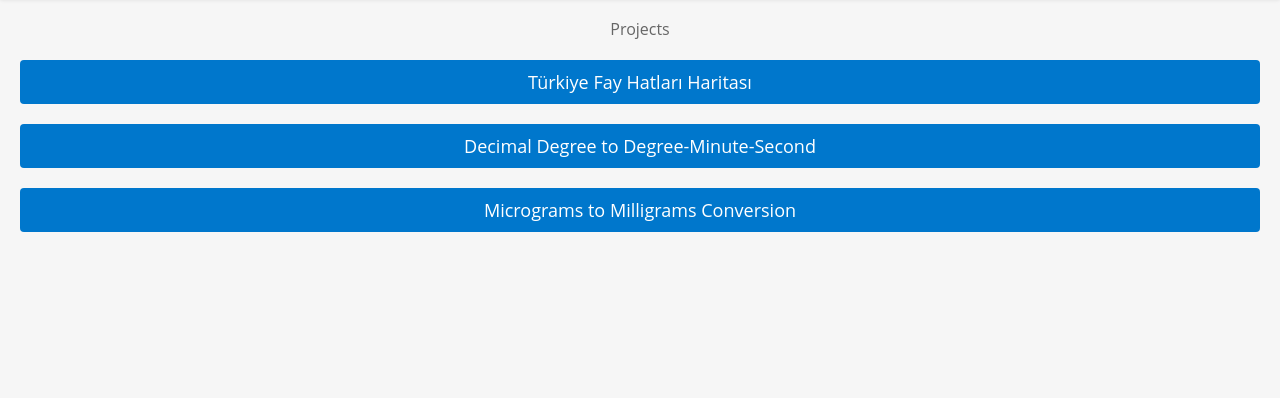
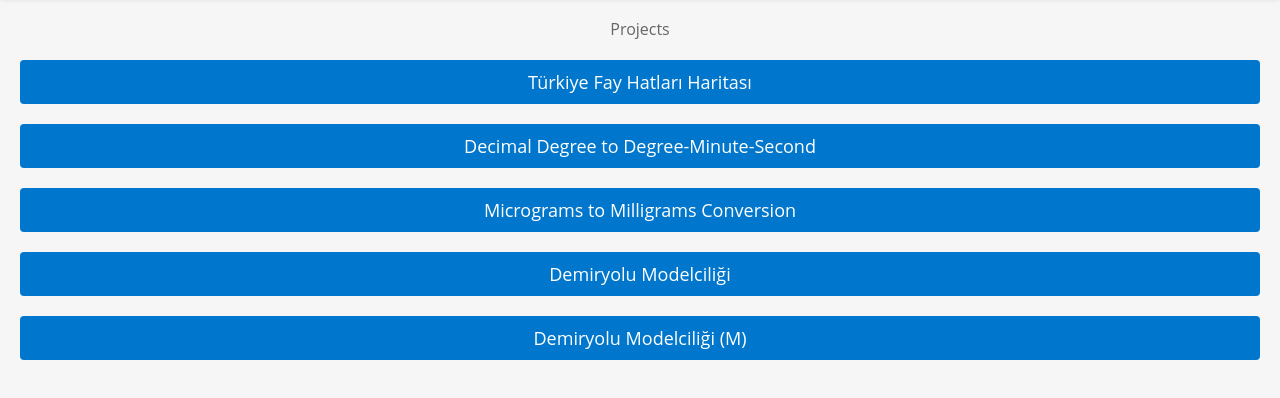
Before and after one commit to burcindag/burcindag.github.io, a plain HTML site: page index.html in a window 1280 px wide. Shown: the part 80-478 px from the top of the page. Drawn offline with Linux system fonts and the light colour scheme.

Commit message:
Update index.html
Demiryolu Modelciliği links have been added.

```diff
--- a/index.html
+++ b/index.html
@@ -15,6 +15,8 @@
       <a href="https://burcindagistan.com/faultlines.github.io/">Türkiye Fay Hatları Haritası</a>
       <a href="https://burcindagistan.com/dd2dms.html">Decimal Degree to Degree-Minute-Second</a>
       <a href="https://burcindagistan.com/mcg2mg.html">Micrograms to Milligrams Conversion</a>
+      <a href="https://burcindagistan.com/tdm.github.io/">Demiryolu Modelciliği</a>
+      <a href="https://burcindagistan.com/tdm.github.io/mobile/index.html">Demiryolu Modelciliği (M)</a>
     </main>
   </body>
 </html>
```
